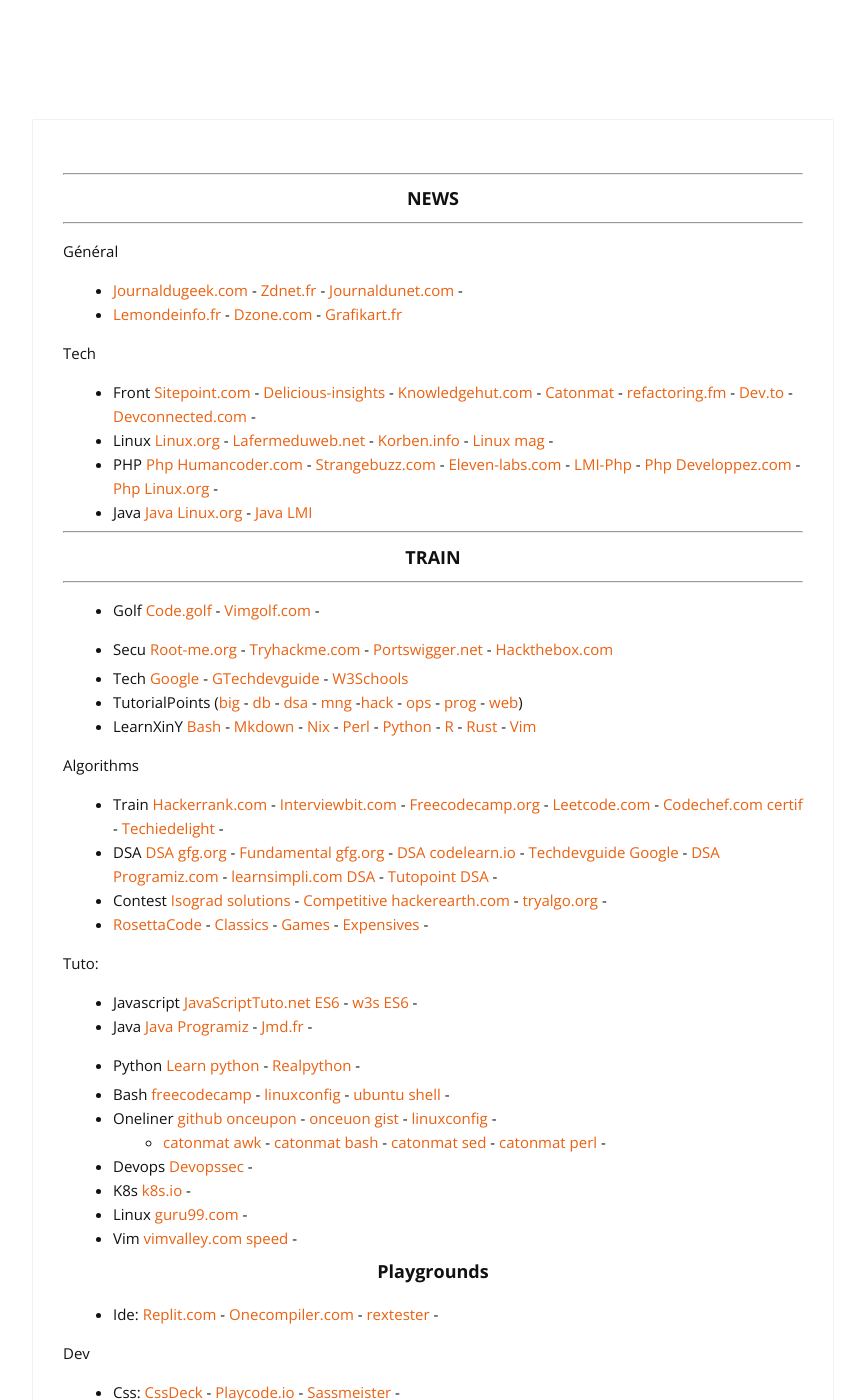
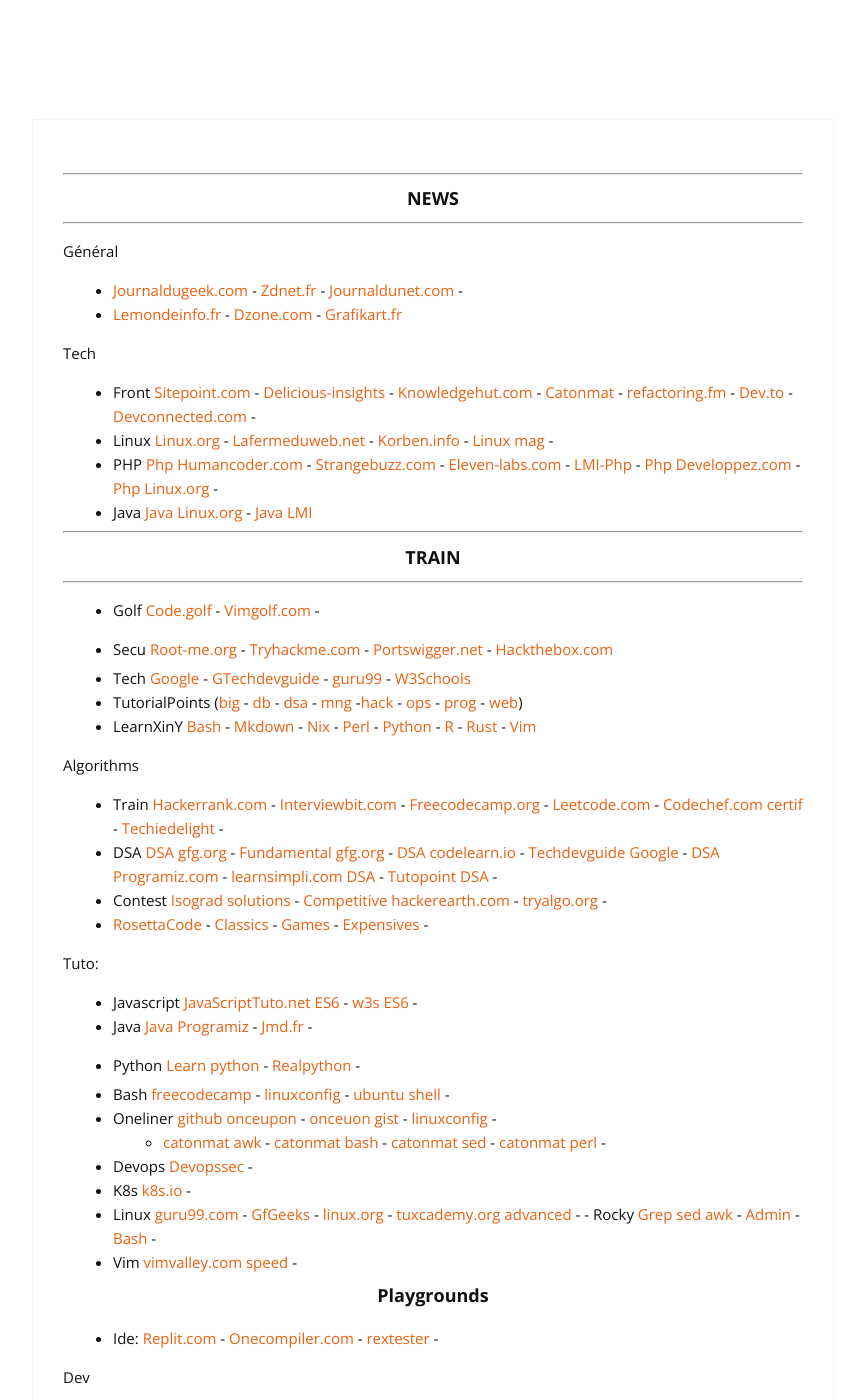
Before and after one commit to cylmat/cylmat.github.io, a Jekyll site: the page built from _pages/USEFUL.md, in a window 1280 px wide and 1400 px high. Shown: the whole window, without its empty margins (207-1072 px from the left). Built offline with Jekyll 4.4.1, drawn with Linux system fonts in a browser that asks for light colours; nearby versions of some CDN libraries.

Commit message:
Update USEFUL.md

```diff
--- a/_pages/USEFUL.md
+++ b/_pages/USEFUL.md
@@ -25,7 +25,7 @@
 * Golf [Code.golf](https://code.golf) - [Vimgolf.com](https://www.vimgolf.com) -
 * Secu [Root-me.org](https://www.root-me.org) - [Tryhackme.com](https://tryhackme.com) - [Portswigger.net](https://portswigger.net/web-security) - [Hackthebox.com](https://www.hackthebox.com)
 
-- Tech [Google](https://developers.google.com/learn) - [GTechdevguide](https://techdevguide.withgoogle.com) - [W3Schools](https://www.w3schools.com)
+- Tech [Google](https://developers.google.com/learn) - [GTechdevguide](https://techdevguide.withgoogle.com) - [guru99](https://www.guru99.com) - [W3Schools](https://www.w3schools.com)
 - TutorialPoints ([big](https://www.tutorialspoint.com/big_data_tutorials.htm) - [db](https://www.tutorialspoint.com/database_tutorials.htm) - [dsa](https://www.tutorialspoint.com/data_structures_algorithms/index.htm) - [mng](https://www.tutorialspoint.com/management_tutorials.htm) -[hack](https://www.tutorialspoint.com/ethical_hacking) - [ops](https://www.tutorialspoint.com/devops_tutorials.htm) - [prog](https://www.tutorialspoint.com/computer_programming_tutorials.htm) - [web](https://www.tutorialspoint.com/web_development_tutorials.htm))
 - LearnXinY [Bash](https://learnxinyminutes.com/docs/bash) - [Mkdown](https://learnxinyminutes.com/docs/markdown) - [Nix](https://learnxinyminutes.com/docs/nix) - [Perl](https://learnxinyminutes.com/docs/perl) - [Python](https://learnxinyminutes.com/docs/python) - [R](https://learnxinyminutes.com/docs/r) - [Rust](https://learnxinyminutes.com/docs/rust) - [Vim](https://learnxinyminutes.com/docs/vim)
 
@@ -45,7 +45,7 @@
   - [catonmat awk](https://catonmat.net/awk-one-liners-explained-part-one) - [catonmat bash](https://catonmat.net/bash-one-liners-explained-part-one) - [catonmat sed](https://catonmat.net/sed-one-liners-explained-part-one) - [catonmat perl](https://catonmat.net/perl-one-liners-explained-part-one) -
 + Devops [Devopssec](https://devopssec.fr) -
 + K8s [k8s.io](https://kubernetes.io/docs/tutorials/) -
-+ Linux [guru99.com](https://www.guru99.com/fr/unix-linux-tutorial.html) -
++ Linux [guru99.com](https://www.guru99.com/fr/unix-linux-tutorial.html) - [GfGeeks](https://www.geeksforgeeks.org/linux-tutorial/) - [linux.org](https://www.linux.org/forums/#linux-tutorials.122) - [tuxcademy.org advanced](https://www.tuxcademy.org/product/grd2/) -   - Rocky [Grep sed awk](https://docs.rockylinux.org/books/sed_awk_grep) - [Admin](https://docs.rockylinux.org/books/admin_guide/00-toc) - [Bash](https://docs.rockylinux.org/books/learning_bash/00-toc) -
 + Vim [vimvalley.com speed](https://vimvalley.com/vim-movement-speed-challenge) -
 
 ### <center>Playgrounds</center>
```
